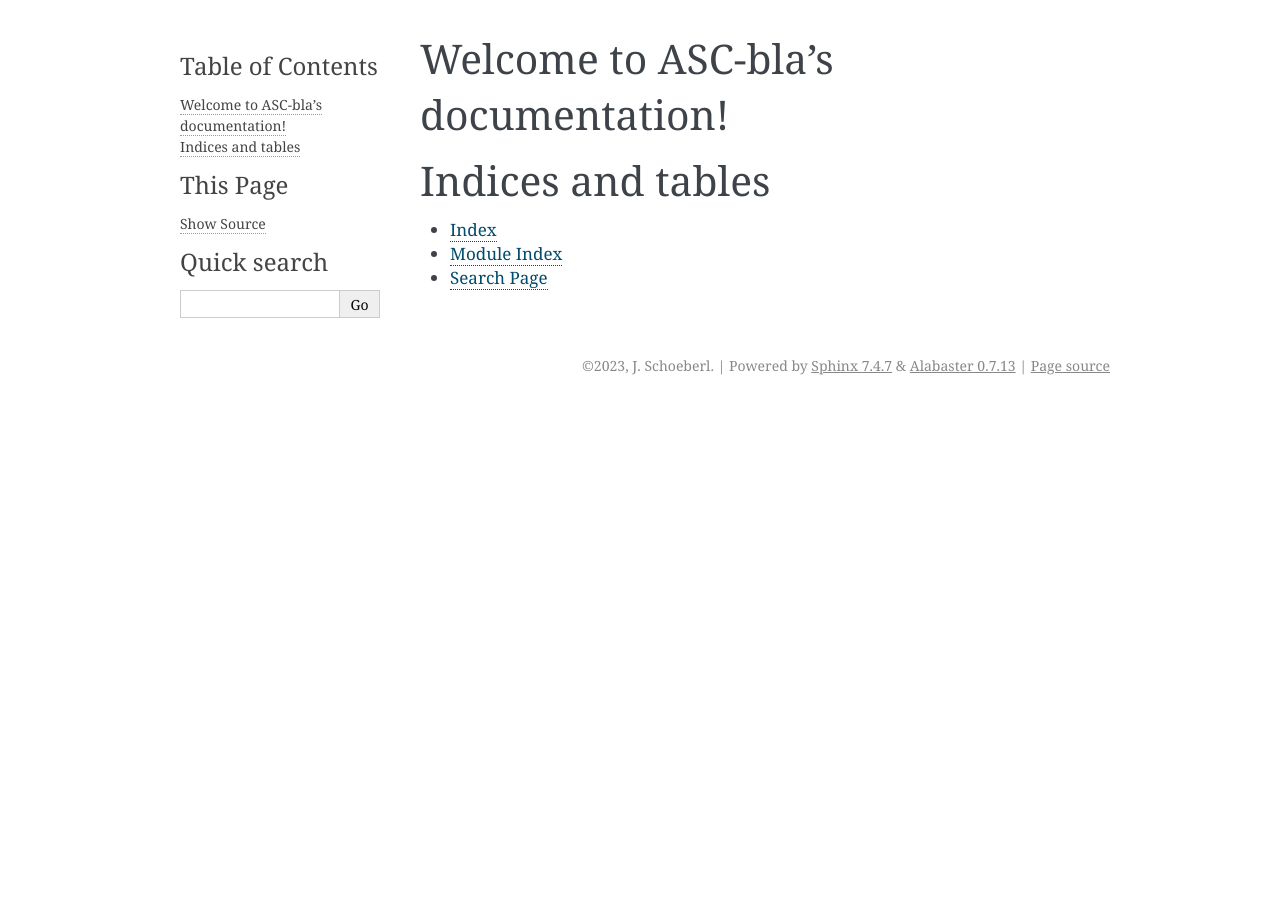
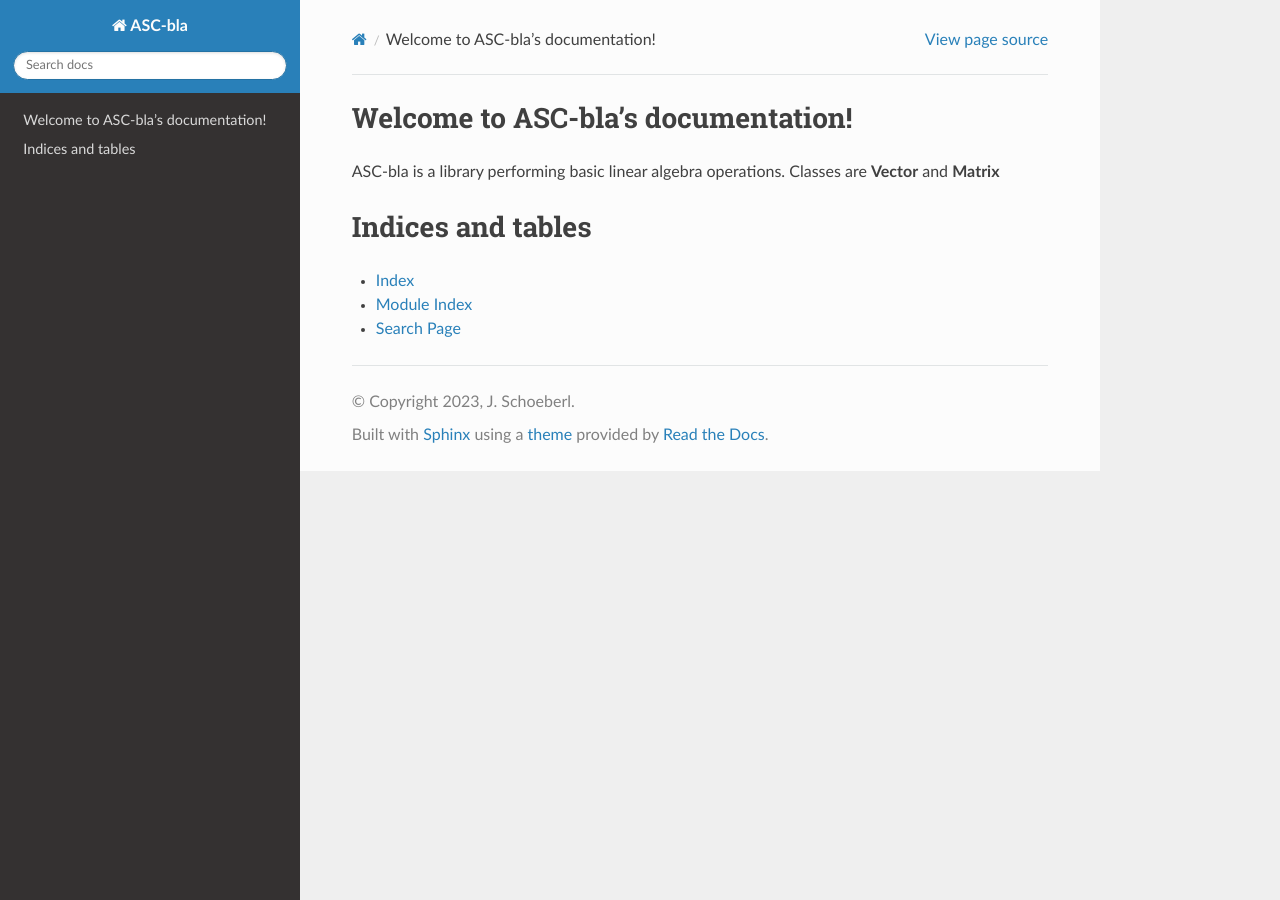
Before and after one commit to TUWien-ASC/ASC-bla, a Sphinx documentation site: the page built from docs/index.rst, in a window 1280 px wide. Built offline with Sphinx 7.4.7 and the Read the Docs theme 2.0.0, drawn with Linux system fonts in a browser that asks for light colours.

Commit message:
docu style, first lines in docu

```diff
--- a/docs/conf.py
+++ b/docs/conf.py
@@ -44,7 +44,7 @@ exclude_patterns = ['_build', 'Thumbs.db', '.DS_Store']
 # The theme to use for HTML and HTML Help pages.  See the documentation for
 # a list of builtin themes.
 #
-html_theme = 'alabaster'
+html_theme = 'sphinx_rtd_theme'
 
 # Add any paths that contain custom static files (such as style sheets) here,
 # relative to this directory. They are copied after the builtin static files,
--- a/docs/index.rst
+++ b/docs/index.rst
@@ -5,6 +5,9 @@
 
 Welcome to ASC-bla's documentation!
 ===================================
+
+ASC-bla is a library performing basic linear algebra operations. Classes are **Vector** and **Matrix**
+
 
 .. toctree::
    :maxdepth: 2
```
